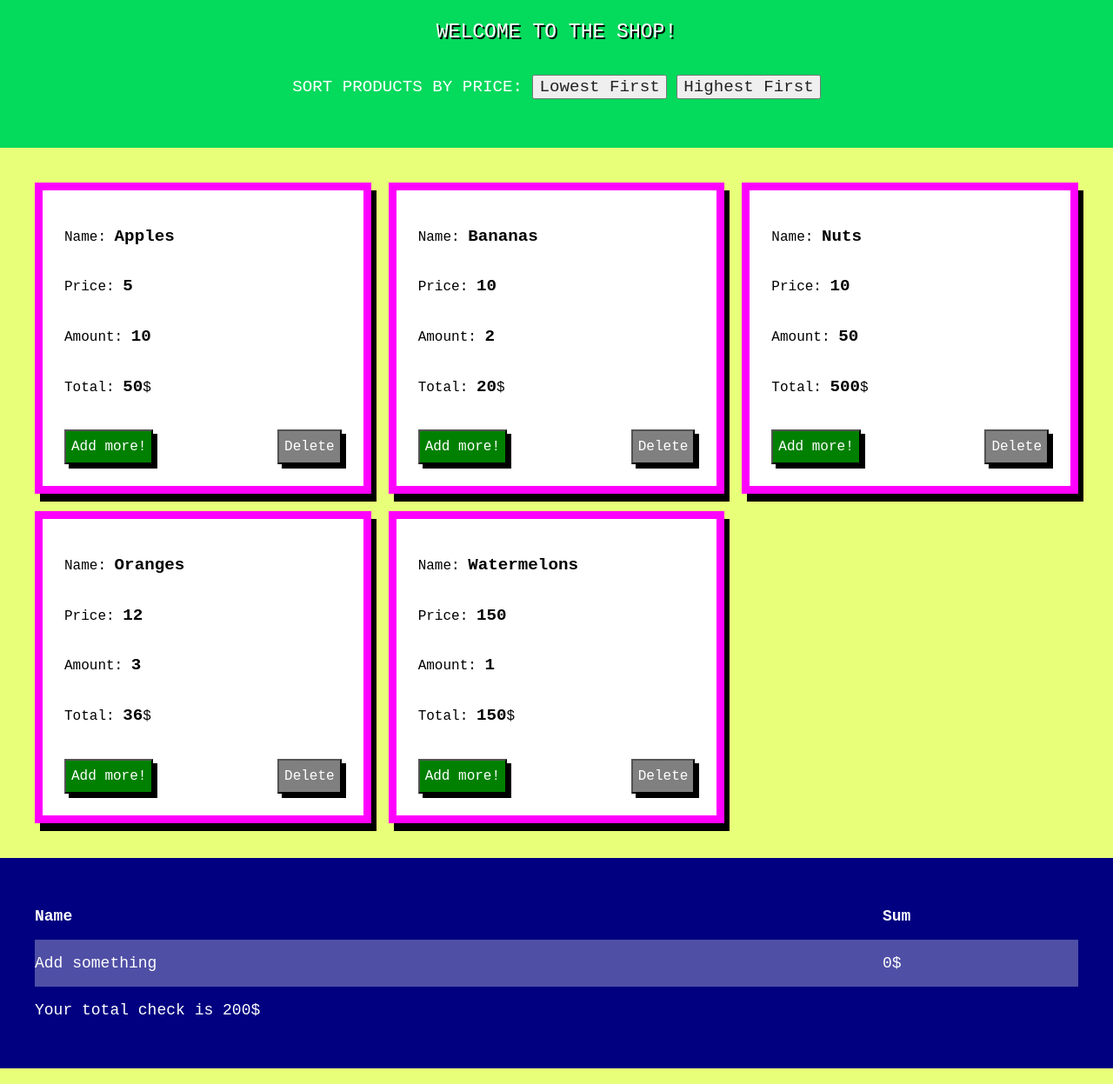
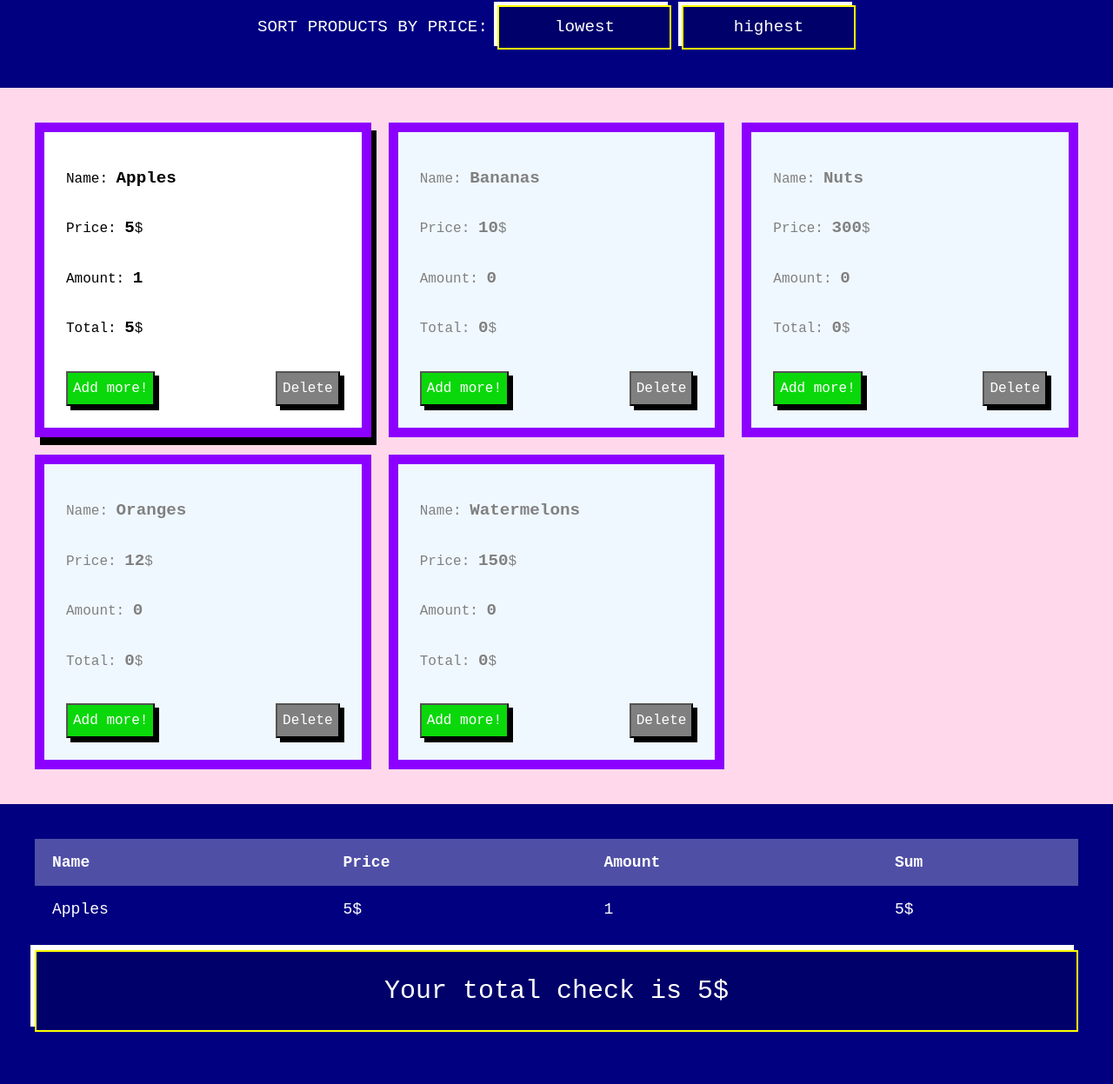
Before and after one commit to Viktoriia-Piskova/JS-Arrays-Shopping-HW33, a plain HTML site: page index.html in a window 1280 px wide. Shown: the part 37-1284 px from the top of the page at 87% size. Drawn offline with Linux system fonts and the light colour scheme; a web font is replaced by a local one.

Commit message:
Sorting, Cart, Styles

```diff
--- a/index.html
+++ b/index.html
@@ -20,10 +20,8 @@
 <body>
 
     <header>
-        <p>Welcome to the shop!</p>
-
-        <div>Sort products by price: <button id="sortByPriceLowestFirst">Lowest First</button> <button
-            id="sortByPriceHighestFirst">Highest First</button></div>
+             <div>Sort products by price: <button id="sortByPriceLowestFirst">Lowest</button> <button
+            id="sortByPriceHighestFirst">Highest</button></div>
     </header>
     <section id="shop">
 
@@ -35,25 +33,27 @@
     <section id="cart">
         <div>
             <table>
+                <thead>
+                    <tr>
+                        <td><b>Name</b></td>
+                        <td><b>Price</b></td>
+                        <td><b>Amount</b></td>
+                        <td><b>Sum</b></td>
+                    </tr>
+
+                </thead>
                 <tbody id="cartTable">
+
                 <tr>
-                    <td><b>Name</b></td>
-                    <td><b>Sum</b></td>
-                </tr>
-                <tr>
-                    <td>Add something</td>
-                    <td>0$</td>
+                    <td>Please, add at least one product</td>
+
                 </tr>
             </tbody>
             </table>
         </div>
-        <div>
+        <div class="cart-total">
             <p>Your total check is <span id="userTotalCheck">0</span>$</p>
         </div>
-        <!-- <div>
-            <p>Unselected products:<span id="userUnselectedProducts">0$</span></p>
-        </div> -->
-
 
     </section>
 </body>
--- a/script.js
+++ b/script.js
@@ -13,35 +13,105 @@ class Product {
     addProductToCart() {
         this.bought = true;
         this.amount += 1;
-        reloadProduct(this)
+        reloadOneProduct(this)
         countProductsInCart();
-
-
     }
 
     deleteFromCart() {
         this.bought = false;
         this.amount = 0;
-        reloadProduct(this)
+        reloadOneProduct(this)
         countProductsInCart();
-
     }
 }
 
 
-const apples = new Product("Apples", 5, 10, true);
-const bananas = new Product("Bananas", 10, 2, false);
-const nuts = new Product("Nuts", 10, 50, false);
-const oranges = new Product("Oranges", 12, 3, false);
-const watermelons = new Product("Watermelons", 150, 1, true);
+const apples = new Product("Apples", 5, 1, true);
+const bananas = new Product("Bananas", 10, 0, false);
+const nuts = new Product("Nuts", 300, 0, false);
+const oranges = new Product("Oranges", 12, 0, false);
+const watermelons = new Product("Watermelons", 150, 0, false);
 
 const allProductsList = [apples, bananas, nuts, oranges, watermelons];
 
+let currentTableContent = document.querySelector('#cartTable');
+
+let cart = [];
+
+createProductsLayout();
+countProductsInCart();
+
+
+
+
+//create layout for loading products from scratch
+
+function createProductsLayout() {
+
+    let scratch = document.querySelector('#allProductsList');
+    scratch.innerHTML = '';
+
+    for (let i = 0; i < allProductsList.length; i++) {
+
+        let item = allProductsList[i];
+
+        scratch.innerHTML += `<div class="productItem" id="${allProductsList[i].name}"></div>`
+        document.querySelector(`#shop`).addEventListener('click', () => {reloadOneProduct(allProductsList[i])});
+
+        reloadOneProduct(item);
+    }
+}
+
+
+
+
+//reloading of each product separately
+
+function reloadOneProduct(object) {
+
+    let productCard = document.querySelector(`#${object.name}`);
+
+    productCard.innerHTML = `<div class="productItemDescription">
+                <ul>
+                    <li class="productName">Name: <span class="itemName itemMainInfo"> ${object.name}</span> </li>
+                    <li class="productPrice">Price: <span class="itemPrice itemMainInfo">${object.price}</span>$</li>
+                    <li class="productAmount">Amount: <span class="itemAmount itemMainInfo">${object.amount}</span></li>
+                    <li class="productItemSum">Total: <span class="temName itemMainInfo">${object.productItemSum()}</span>$</li>
+                </ul>
+            </div>
+            <div class="productItemOptions">
+
+            </div>
+        </ul>`
+
+    if (object.amount <= 0) {
+        productCard.classList.add("productNotAdded");
+    }
+    else {
+        productCard.classList.remove("productNotAdded");
+    }
+
+    let parent = document.querySelector(`#${object.name}`);
+
+    let addBtn = document.createElement("button");
+    addBtn.innerHTML = "Add more!";
+    addBtn.className = "addProduct";
+    parent.querySelector('.productItemOptions').appendChild(addBtn);
+    addBtn.addEventListener('click', () => { object.addProductToCart() }, false)
+
+    let delBtn = document.createElement("button");
+    delBtn.innerHTML = "Delete";
+    delBtn.className = "deleteProduct";
+    parent.querySelector('.productItemOptions').appendChild(delBtn);
+    delBtn.addEventListener('click', () => { object.deleteFromCart() })
+}
+
+
+
 //array for cart
+function countProductsInCart() {
 
-const cart = [];
-
-function countProductsInCart() {
+    cart = [];
     let cartSum = 0;
 
     for (let j = 0; j < allProductsList.length; j++) {
@@ -50,92 +120,60 @@ function countProductsInCart() {
             cartSum += allProductsList[j].productItemSum();
         }
     }
+    document.querySelector('#userTotalCheck').innerHTML = cartSum;
 
-    document.querySelector('#userTotalCheck').innerHTML = cartSum;
-    //addProductInTable()
+    addProductInTable(cart)
+}
+
+function addProductInTable() {
+    currentTableContent.innerHTML = '';
+    let tableContent = '';
+    for (let k = 0; k < cart.length; k++) {
+
+        tableContent += `
+            <tr>
+            <td>${cart[k].name}</td>
+            <td>${cart[k].price}$</td>
+            <td>${cart[k].amount}</td>
+            <td>${cart[k].productItemSum()}$</td>
+            </tr>`
+    }
+
+    currentTableContent.innerHTML = tableContent;
+}
+
+//sorting products
+
+document.querySelector('#sortByPriceLowestFirst').addEventListener('click', () => { displayCheapestFirst(allProductsList) });
+document.querySelector('#sortByPriceHighestFirst').addEventListener('click', () => { displayExpensiveFirst(allProductsList) });
 
 
+function displayCheapestFirst(arr) {
+
+    function cheapestFirst(a, b) {
+        if (a.price < b.price) {
+            return -1;
+        }
+        if (a.price > b.price) {
+            return 1;
+        }
+        return 0;
+    }
+    arr.sort(cheapestFirst);
+    createProductsLayout();
 }
 
-// function addProductInTable(){
-//     let tableContent = '';
-//     for (let k = 0; k < cart.length, k++;) {
-//         alert(cart);
-//          tableContent += `
-//             <tr>
-//             <td>${cart[k].name}</td>
-//             <td>${cart[k].price}$</td>
-//             </tr>`
-//     }
+function displayExpensiveFirst(arr) {
 
-//     document.querySelector('#cartTable').innerHTML = tableContent;
-// }
-
-
-
-
-//create layout for loading products
-
-function createProductsLayout() {
-
-
-    for (let i = 0; i < allProductsList.length; i++) {
-
-        let item = allProductsList[i];
-
-        document.querySelector('#allProductsList').innerHTML += `<div class="productItem" id="${allProductsList[i].name}"></div>`
-        document.querySelector(`#shop`).addEventListener('click', () => { reloadProduct(allProductsList[i]) });
-
-        reloadProduct(item);
-
+    function expensiveFirst(a, b) {
+        if (a.price > b.price) {
+            return -1;
+        }
+        if (a.price < b.price) {
+            return 1;
+        }
+        return 0;
     }
+    arr.sort(expensiveFirst);
+    createProductsLayout();
 }
-
-
-function reloadProduct(item) {
-
-    let productCard = document.querySelector(`#${item.name}`);
-
-    productCard.innerHTML = `<div class="productItemDescription">
-                <ul>
-                    <li class="productName">Name: <span class="itemName itemMainInfo"> ${item.name}</span> </li>
-                    <li class="productPrice">Price: <span class="itemPrice itemMainInfo">${item.price}</span></li>
-                    <li class="productAmount">Amount: <span class="itemAmount itemMainInfo">${item.amount}</span></li>
-                    <li class="productItemSum">Total: <span class="temName itemMainInfo">${item.productItemSum()}</span>$</li>
-                </ul>
-            </div>
-            <div class="productItemOptions">
-
-            </div>
-        </ul>`
-
-
-    if (item.amount <= 0) {
-        productCard.classList.add("productNotAdded");
-    }
-    else {
-        productCard.classList.remove("productNotAdded");
-    }
-
-
-
-    let parent = document.querySelector(`#${item.name}`);
-
-    let addBtn = document.createElement("button");
-    addBtn.innerHTML = "Add more!";
-    addBtn.className = "addProduct";
-    parent.querySelector('.productItemOptions').appendChild(addBtn);
-    addBtn.addEventListener('click', () => { item.addProductToCart() })
-
-    let delBtn = document.createElement("button");
-    delBtn.innerHTML = "Delete";
-    delBtn.className = "deleteProduct";
-    parent.querySelector('.productItemOptions').appendChild(delBtn);
-    delBtn.addEventListener('click', () => { item.deleteFromCart() })
-}
-
-
-createProductsLayout();
-
-
-countProductsInCart();
--- a/style.css
+++ b/style.css
@@ -3,11 +3,11 @@
 }
 
 body{
-    background-color: #d4ff0085;
+    background-color: #ff007b26;
 }
 
 header{
-    background-color: #04da5c;
+    background-color: navy;
     color: white;
     text-transform: uppercase;
     font-size: larger;
@@ -21,6 +21,18 @@ header>p{
     font-size: larger;
     text-shadow: 2px 2px black;
 
+}
+
+header button{
+    border: 4px solid black;
+    background-color: rgb(79, 79, 166);
+    color: white;
+    width: 200px;
+    height: 51px;
+    box-shadow: -4px -4px white;
+    text-transform: lowercase;
+    border: 2px solid yellow;
+    background-color: #0202537d;
 }
 
 #allProductsList{
@@ -47,12 +59,12 @@ header>p{
 .productItem{
 
     background-color: white;
-    border: 9px fuchsia solid;
+    border: 11px #8c00ff solid;
     padding: 25px;
     box-shadow: 6px 9px black;
     line-height: 3;
     color: black;
-    transition: all 300ms;
+    transition: all 600ms;
 }
 
 .productNotAdded{
@@ -76,7 +88,7 @@ header>p{
 }
 
 .addProduct{
-    background-color: green;
+    background-color: #0ad80a;
     color: white;
     height: 40px;
     box-shadow: 5px 5px black;
@@ -121,8 +133,27 @@ table{
     width: 100%;
 }
 
+td{
+    padding: 0px 20px;
+}
+
+thead{
+    background-color: rgb(79, 79, 166);
+
+}
+
 
 
 tr:nth-child(even){
-    background-color: rgb(79, 79, 166);;
+    background-color: rgb(79, 79, 166);
 }
+
+.cart-total{
+    font-size: 30px;
+    text-align: center;
+    margin: 20px auto;
+    border: 2px solid yellow;
+    padding: 0px;
+    box-shadow: -5px -6px white;
+    background-color: #0202537d;
+}
```
